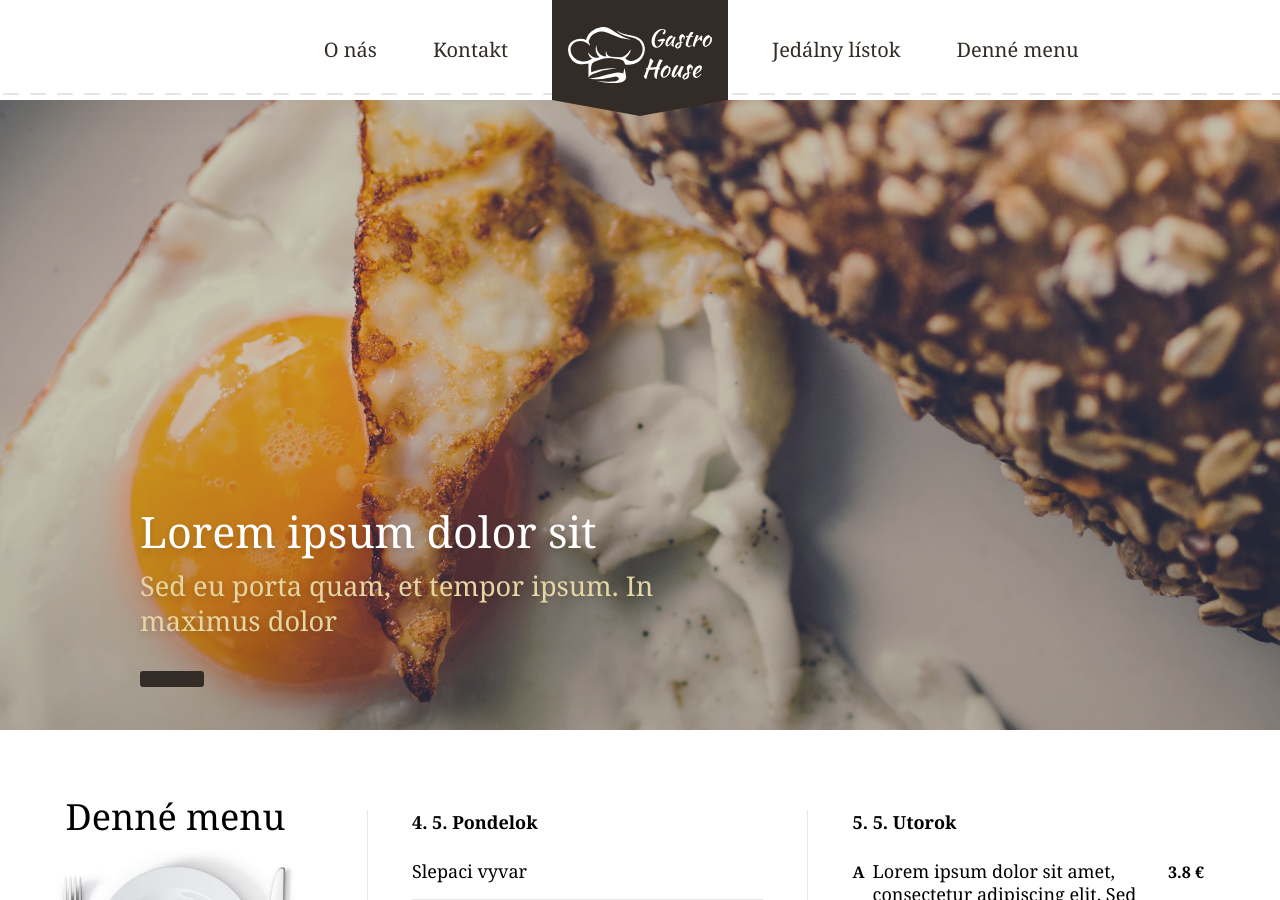
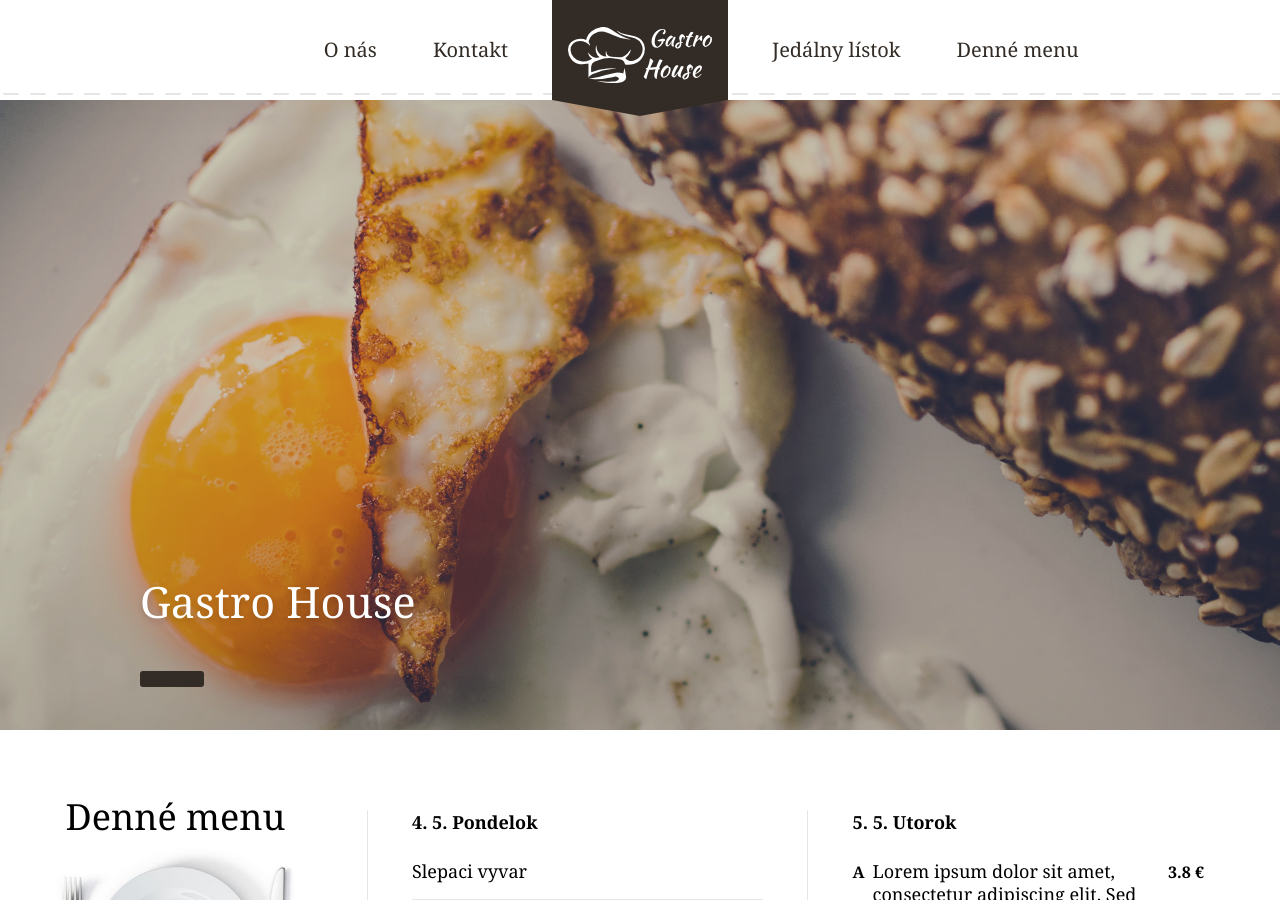
Before and after one commit to gastrohouse/web, a Jekyll site: the page built from _pages/home.html, in a window 1280 px wide and 900 px high. Built offline with Jekyll 4.4.1, drawn with Linux system fonts in a browser that asks for light colours.

Commit message:
Update from Forestry.io - _pages/home.html

```diff
--- a/_pages/home.html
+++ b/_pages/home.html
@@ -21,8 +21,8 @@ menu:
     mark: B
     price: 3.6
 intro:
-  title: Lorem ipsum dolor sit
-  perex: Sed eu porta quam, et tempor ipsum. In maximus dolor
+  title: Gastro House
+  perex: ''
   button:
     title: ''
     url: ''
```
